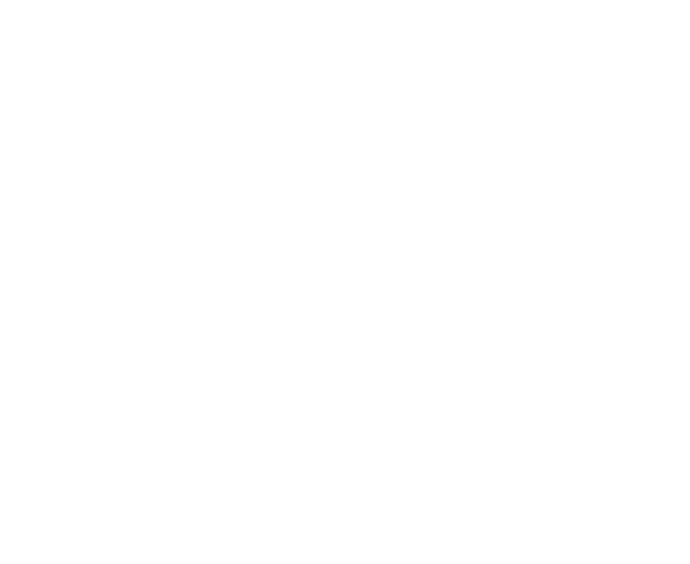
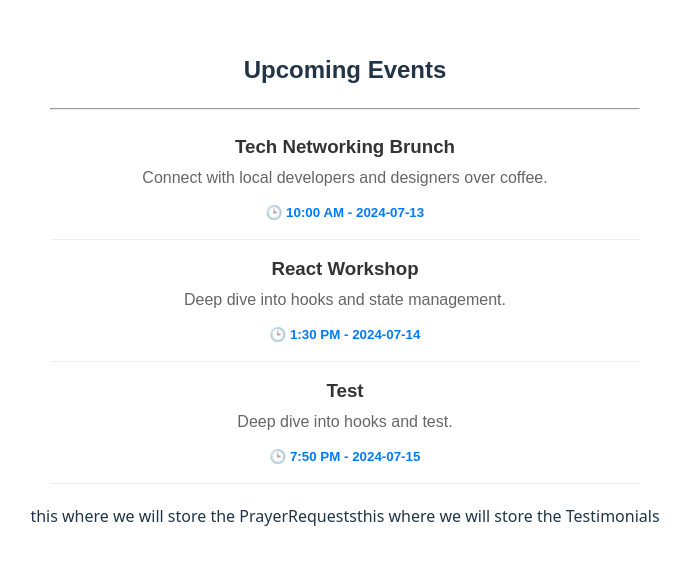
Before and after one commit to TheodoreWillingham/Deep-Calls-To-Deep-Ministries, a React (Vite) app in the folder Deep_Calls_To_Deep_Ministries/: page / in a window 1280 px wide. Shown: the part 130-694 px from the top of the page, without its empty margins (295-985 px from the left). Built offline with nearby package versions, Linux system fonts and the light colour scheme.

Commit message:
Added dummy events HARDCODED

```diff
--- a/Deep_Calls_To_Deep_Ministries/src/App.tsx
+++ b/Deep_Calls_To_Deep_Ministries/src/App.tsx
@@ -1,11 +1,16 @@
 import './App.css'
+import EventSchedule from './Components/EventSchedule'
+import PrayerRequests from './Components/PrayerRequests'
+import Testimonials from './Components/Testimonials'
 
 function App() {
 
 
   return (
     <>
-
+      <EventSchedule />
+      <PrayerRequests />
+      <Testimonials />
     </>
   )
 }
--- a/Deep_Calls_To_Deep_Ministries/src/Components/EventSchedule.tsx
+++ b/Deep_Calls_To_Deep_Ministries/src/Components/EventSchedule.tsx
@@ -1,13 +1,54 @@
+// Dummy Events Will later replace with SupaBase data
 
+const events = [
+  {
+    id: 1,
+    name: "Tech Networking Brunch",
+    description: "Connect with local developers and designers over coffee.",
+    time: "10:00 AM",
+    date: "2024-07-13",
+  },
+  {
+    id: 2,
+    name: "React Workshop",
+    description: "Deep dive into hooks and state management.",
+    time: "1:30 PM",
+    date: "2024-07-14",
+  },
+  {
+    id: 3,
+    name: "Test",
+    description: "Deep dive into hooks and test.",
+    time: "7:50 PM",
+    date: "2024-07-15",
+  },
+];
 
 function EventSchedule() {
+  return (
+    <div style={{ padding: "20px", fontFamily: "sans-serif" }}>
+      <h2>Upcoming Events</h2>
+      <hr />
 
+      {events.map((event) => (
+        <div
+          key={event.id}
+          style={{
+            borderBottom: "1px solid #eee",
+            padding: "15px 0",
+          }}
+        >
+          <h3 style={{ margin: "0 0 5px 0", color: "#333" }}>{event.name}</h3>
+          <p style={{ margin: "0 0 10px 0", color: "#666" }}>
+            {event.description}
+          </p>
+          <small style={{ fontWeight: "bold", color: "#007bff" }}>
+            🕒 {event.time} - {event.date}
+          </small>
+        </div>
+      ))}
+    </div>
+  );
+}
 
-    return (
-      <>
-        this where we will store the events
-      </>
-    )
-  }
-
-  export default EventSchedule
+export default EventSchedule;
```
